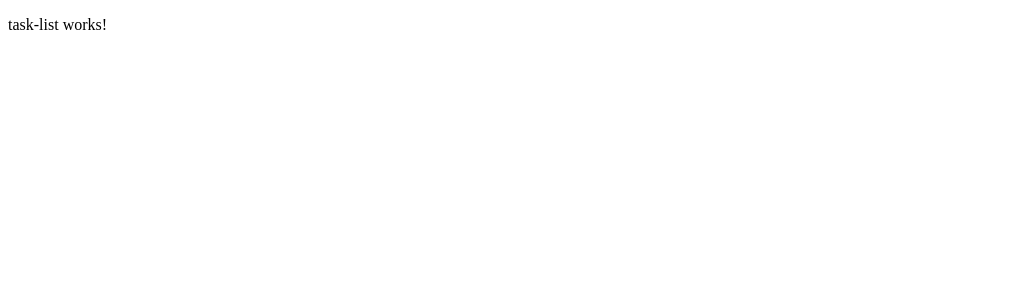
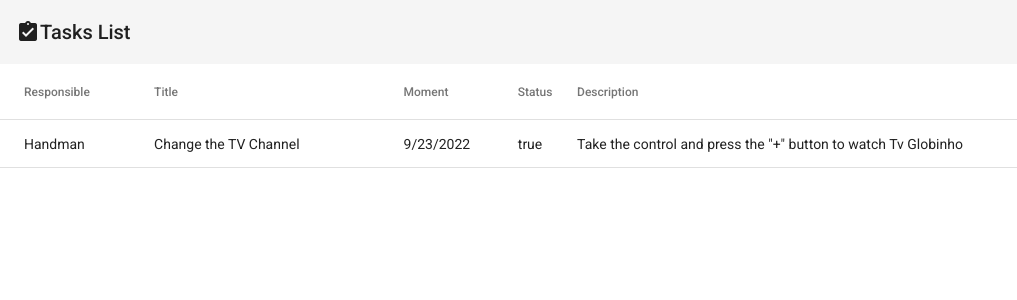
Before and after one commit to fhellipevalentin/todolist-app, an Angular app: page /tasks-list in a window 1280 px wide. Shown: the top 300 px of the page, without its empty margins (0-1017 px from the left). Built offline with nearby package versions, Linux system fonts and the light colour scheme; data requests are answered from the project's data file.

Commit message:
Implementacao Angular Material + Listando Tarefas

```diff
--- a/angular.json
+++ b/angular.json
@@ -23,6 +23,7 @@
               "src/assets"
             ],
             "styles": [
+              "./node_modules/@angular/material/prebuilt-themes/indigo-pink.css",
               "src/styles.css"
             ],
             "scripts": []
@@ -90,6 +91,7 @@
               "src/assets"
             ],
             "styles": [
+              "./node_modules/@angular/material/prebuilt-themes/indigo-pink.css",
               "src/styles.css"
             ],
             "scripts": []
--- a/package.json
+++ b/package.json
@@ -11,10 +11,12 @@
   "private": true,
   "dependencies": {
     "@angular/animations": "^14.2.0",
+    "@angular/cdk": "^14.2.3",
     "@angular/common": "^14.2.0",
     "@angular/compiler": "^14.2.0",
     "@angular/core": "^14.2.0",
     "@angular/forms": "^14.2.0",
+    "@angular/material": "^14.2.3",
     "@angular/platform-browser": "^14.2.0",
     "@angular/platform-browser-dynamic": "^14.2.0",
     "@angular/router": "^14.2.4",
--- a/src/app/components/task-list/task-list.component.css
+++ b/src/app/components/task-list/task-list.component.css
@@ -0,0 +1,6 @@
+.full-width {
+    width: 100%;
+}
+.half-width {
+    width: 50%;
+}
--- a/src/app/components/task-list/task-list.component.html
+++ b/src/app/components/task-list/task-list.component.html
@@ -1 +1,32 @@
-<p>task-list works!</p>
+<mat-toolbar>
+    <mat-icon>assignment_turned_in </mat-icon>Tasks List
+</mat-toolbar>
+
+<table mat-table [dataSource]="tasksList" class="full-width">
+    <ng-container matColumnDef="author">
+        <th mat-header-cell *matHeaderCellDef>Responsible</th>
+        <td mat-cell *matCellDef="let tasks">{{ tasks.author }}</td>
+    </ng-container>
+    <ng-container matColumnDef="title">
+        <th mat-header-cell *matHeaderCellDef>Title</th>
+        <td mat-cell *matCellDef="let tasks">{{ tasks.title }}</td>
+    </ng-container>
+    <ng-container matColumnDef="created_At">
+        <th mat-header-cell *matHeaderCellDef>Moment</th>
+        <td mat-cell *matCellDef="let tasks">{{ tasks.created_At }}</td>
+    </ng-container>
+    <ng-container matColumnDef="status">
+        <th mat-header-cell *matHeaderCellDef>Status</th>
+        <td mat-cell *matCellDef="let tasks">{{ tasks.status }}</td>
+    </ng-container>
+    <ng-container matColumnDef="desc">
+        <th mat-header-cell *matHeaderCellDef>Description</th>
+        <td mat-cell *matCellDef="let tasks">{{ tasks.desc }}</td>
+    </ng-container>
+    <ng-container matColumnDef="options">
+        <th mat-header-cell *matHeaderCellDef>Options</th>
+        <td mat-cell *matCellDef=""></td>
+    </ng-container>
+    <tr mat-header-row *matHeaderRowDef="columns"></tr>
+          <tr mat-row *matRowDef="let row; columns: columns;"></tr>
+</table>
--- a/src/app/components/task-list/task-list.component.ts
+++ b/src/app/components/task-list/task-list.component.ts
@@ -1,4 +1,7 @@
 import { Component, OnInit } from '@angular/core';
+import { FormBuilder } from '@angular/forms';
+import { Tasks } from 'src/app/model/tasks';
+import { TaskService } from 'src/app/services/task.service';
 
 @Component({
   selector: 'app-task-list',
@@ -7,9 +10,18 @@ import { Component, OnInit } from '@angular/core';
 })
 export class TaskListComponent implements OnInit {
 
-  constructor() { }
+  constructor( private taskService: TaskService, private formBilder: FormBuilder) { }
+
+  tasksList: any = []
+  columns : string[] = ['author', 'title', 'created_At', 'status', 'desc']
 
   ngOnInit(): void {
+    this.showData()
   }
 
+  showData() {
+    this.taskService.listDataTasks().subscribe((data: {})=> {
+      this.tasksList = data
+    })
+  }
 }
--- a/src/index.html
+++ b/src/index.html
@@ -6,8 +6,11 @@
   <base href="/">
   <meta name="viewport" content="width=device-width, initial-scale=1">
   <link rel="icon" type="image/x-icon" href="favicon.ico">
+  <link rel="preconnect" href="https://fonts.gstatic.com">
+  <link href="https://fonts.googleapis.com/css2?family=Roboto:wght@300;400;500&display=swap" rel="stylesheet">
+  <link href="https://fonts.googleapis.com/icon?family=Material+Icons" rel="stylesheet">
 </head>
-<body>
+<body class="mat-typography">
   <app-root></app-root>
 </body>
 </html>
--- a/src/styles.css
+++ b/src/styles.css
@@ -1 +1,4 @@
 /* You can add global styles to this file, and also import other style files */
+
+html, body { height: 100%; }
+body { margin: 0; font-family: Roboto, "Helvetica Neue", sans-serif; }
```
Also changed, not shown: src/app/app.module.ts (+22 -2 lines), 1 other file (tests, documents, lock files or other folders).
